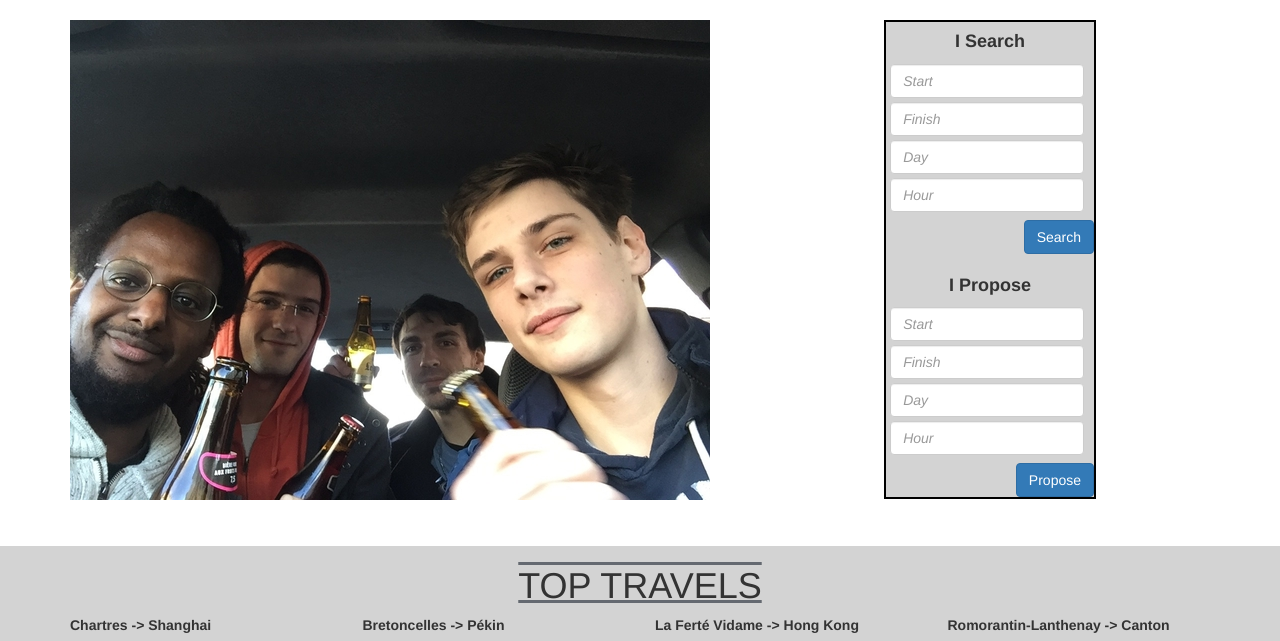
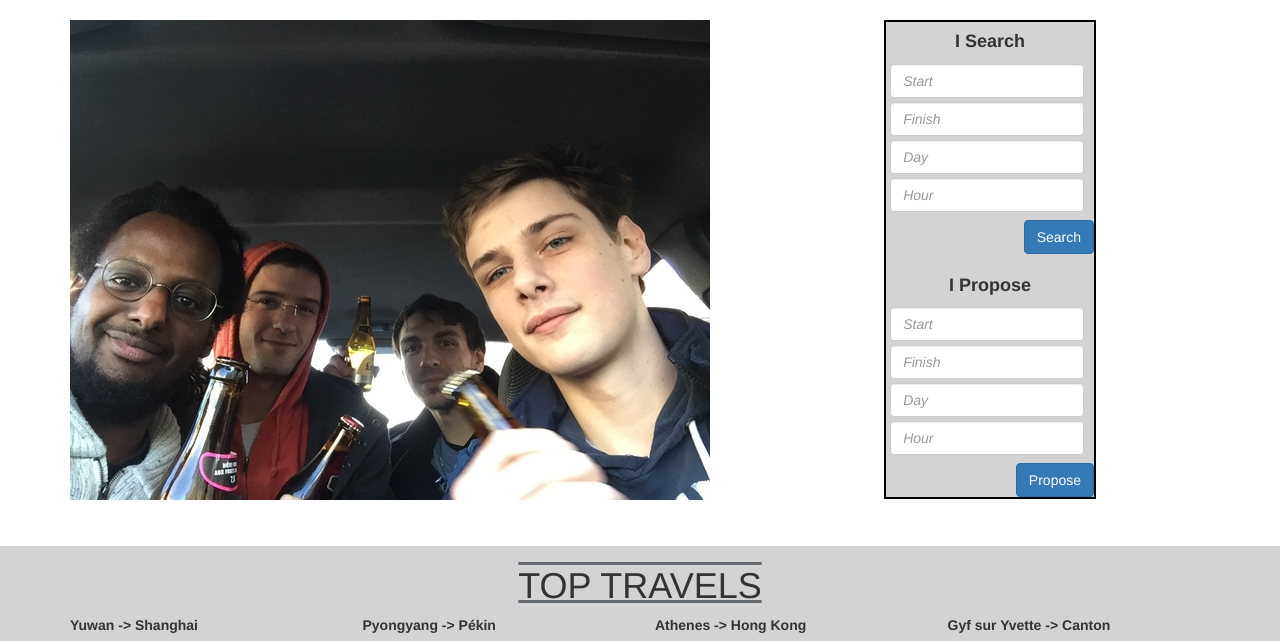
Before and after one commit to jordan-couard/Projet-talking-car, a plain HTML site: page index2.html in a window 1280 px wide. Shown: the part 109-750 px from the top of the page. Drawn offline with nearby package versions, Linux system fonts and the light colour scheme; some packages are replaced by stand-ins of ours.

Commit message:
city_changes

```diff
--- a/index2.html
+++ b/index2.html
@@ -194,7 +194,7 @@
         <div class="container photos">
             <div class="row">
                 <div class="col-md-3 col-sm-6 col-xs-12">
-                    <p>Chartres -> Shanghai</p>
+                    <p>Yuwan -> Shanghai</p>
                     <button data-toggle="modal" data-target="#myModal1">
             <img src="chartres.jpg">
                 </button>
@@ -216,7 +216,7 @@
                 <!--fin modal1-->
 
                 <div class="col-md-3 col-sm-6 col-xs-12">
-                    <p>Bretoncelles -> Pékin</p>
+                    <p>Pyongyang -> Pékin</p>
                     <button data-toggle="modal" data-target="#myModal2">
             <img src="bretoncelles.jpg">
                 </button>
@@ -238,7 +238,7 @@
                 <!--fin modal2-->
 
                 <div class="col-md-3 col-sm-6 col-xs-12">
-                    <p>La Ferté Vidame -> Hong Kong</p>
+                    <p>Athenes -> Hong Kong</p>
                     <button data-toggle="modal" data-target="#myModal3">
             <img src="ferte.jpg">
                 </button>
@@ -260,7 +260,7 @@
                 <!--fin modal3-->
 
                 <div class="col-md-3 col-sm-6 col-xs-12">
-                    <p>Romorantin-Lanthenay -> Canton</p>
+                    <p>Gyf sur Yvette -> Canton</p>
                     <button data-toggle="modal" data-target="#myModal4">
             <img src="romo.jpg">
                 </button>
```
